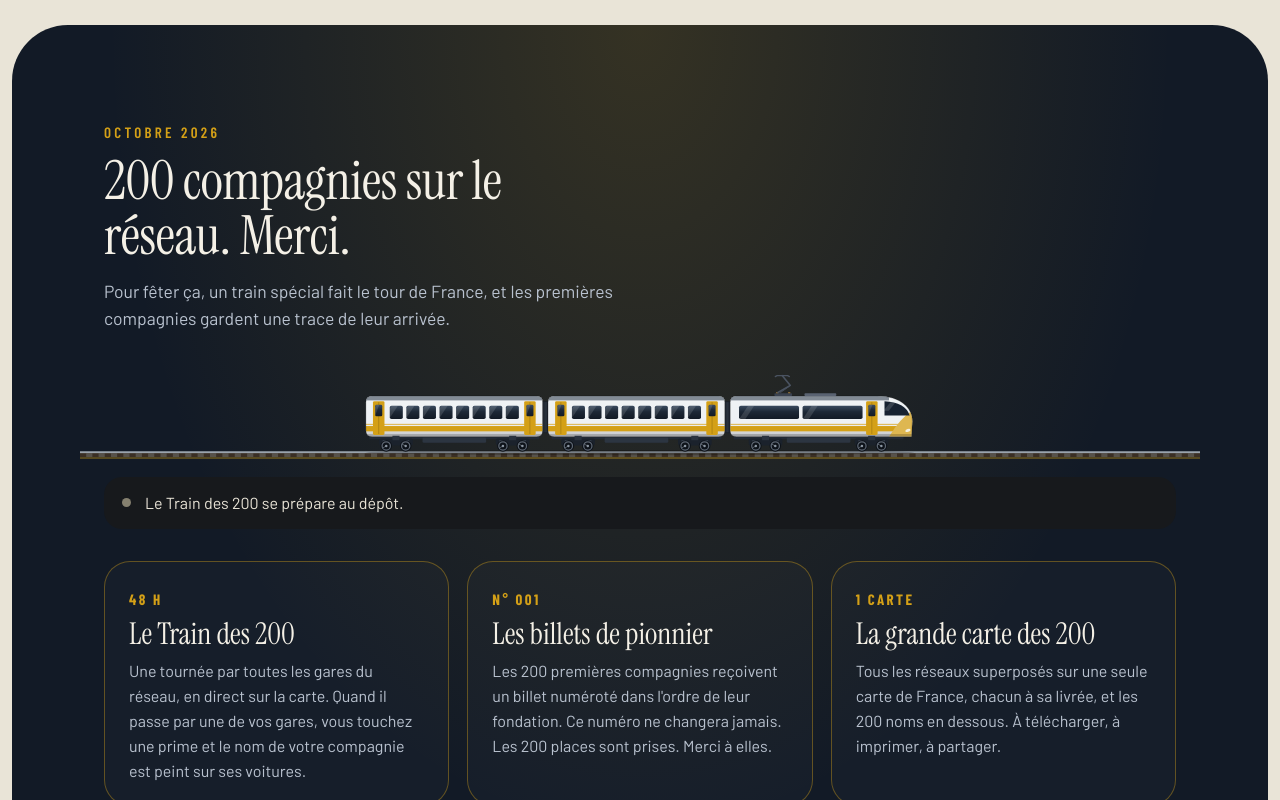
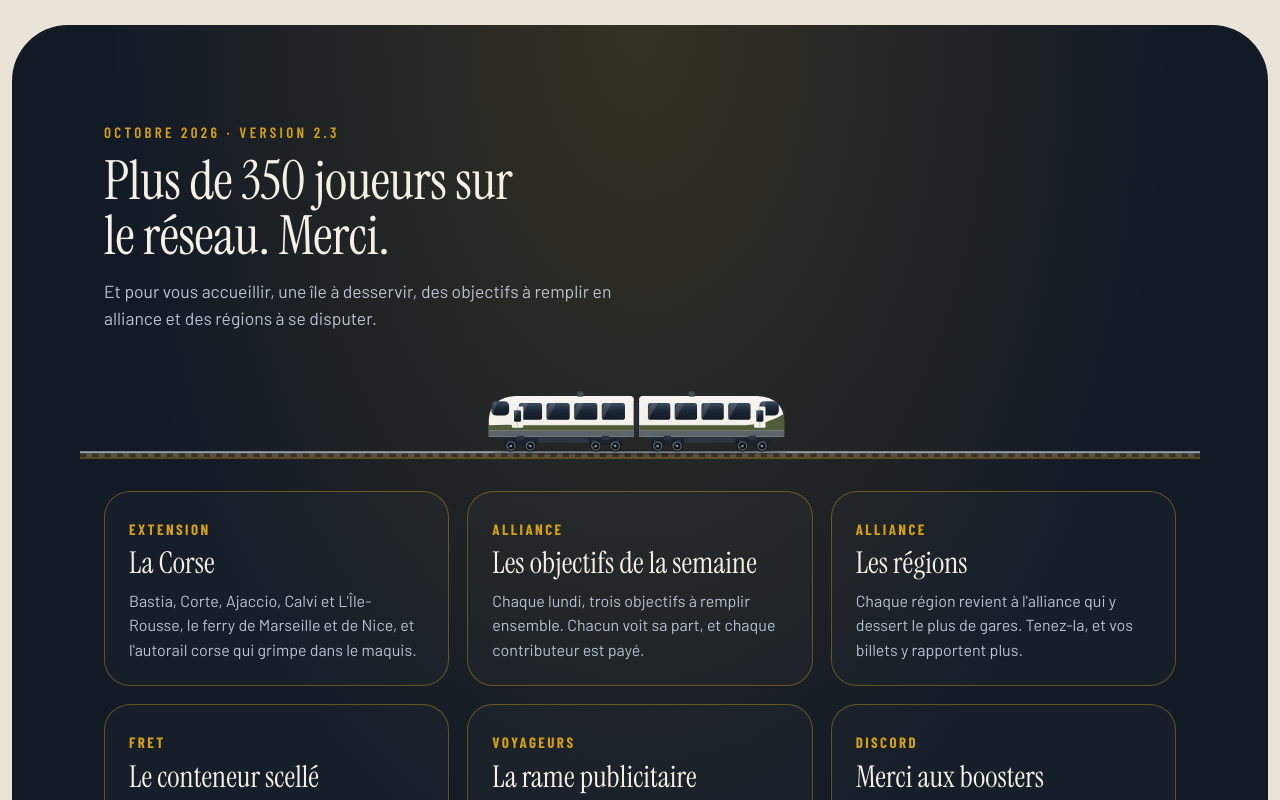
Before and after one commit to skylaize/train-company-frontend, a React (Vite) app: page / in a window 1280 px wide. Shown: the part 1120-1920 px from the top of the page. Built offline with nearby package versions, Linux system fonts and the light colour scheme; no server answers.

Commit message:
PATCH V2.3 : page d'accueil, 350 joueurs et nouveautés de la 2.3

```diff
--- a/index.html
+++ b/index.html
@@ -6,9 +6,9 @@
   <title>Réseau — Compagnie ferroviaire</title>
 
   <!-- Aperçu enrichi pour Discord, Twitter, WhatsApp, etc. -->
-  <meta property="og:title" content="Réseau — 200 compagnies sur le réseau" />
-  <meta property="og:description" content="Le jeu de gestion ferroviaire gratuit dans le navigateur. Pour fêter les 200 compagnies, le Train des 200 fait le tour de France : fondez la vôtre." />
-  <meta property="og:image" content="https://compagnie.skhost.fr/og-image.png?v=5" />
+  <meta property="og:title" content="Réseau — 350 joueurs sur le réseau" />
+  <meta property="og:description" content="Le jeu de gestion ferroviaire gratuit dans le navigateur. Plus de 350 joueurs, et du nouveau : la Corse, les régions d'alliance et les objectifs de la semaine. Fondez votre compagnie." />
+  <meta property="og:image" content="https://compagnie.skhost.fr/og-image.png?v=6" />
   <meta property="og:url" content="https://compagnie.skhost.fr" />
   <meta property="og:type" content="website" />
   <meta name="theme-color" content="#e9e4d7" />
@@ -25,9 +25,9 @@
   <meta name="apple-mobile-web-app-status-bar-style" content="black-translucent" />
 
   <meta name="twitter:card" content="summary_large_image" />
-  <meta name="twitter:title" content="Réseau — 200 compagnies sur le réseau" />
-  <meta name="twitter:description" content="Le jeu de gestion ferroviaire gratuit. Le Train des 200 fait le tour de France : fondez votre compagnie." />
-  <meta name="twitter:image" content="https://compagnie.skhost.fr/og-image.png?v=5" />
+  <meta name="twitter:title" content="Réseau — 350 joueurs sur le réseau" />
+  <meta name="twitter:description" content="Le jeu de gestion ferroviaire gratuit. Plus de 350 joueurs : fondez votre compagnie." />
+  <meta name="twitter:image" content="https://compagnie.skhost.fr/og-image.png?v=6" />
 
   <link rel="preconnect" href="https://fonts.googleapis.com">
   <link href="https://fonts.googleapis.com/css2?family=Bitter:wght@500;600;700&family=Work+Sans:wght@400;500;600&family=Space+Mono:wght@400;700&family=Barlow:wght@400;500;600&family=Barlow+Condensed:wght@400;500;600;700&family=Instrument+Serif:ital@0;1&display=swap" rel="stylesheet">
--- a/src/pages/LandingPage.tsx
+++ b/src/pages/LandingPage.tsx
@@ -9,41 +9,6 @@ import { api } from "../api/client";
 import "./landing.css";
 import { LandingCab } from "../components/LandingCab";
 import { TrainPicture } from "../components/TrainPicture";
-import { train200State, TRAIN200_GOLD, Train200Data } from "../components/Train200";
-
-/* 2.1.2 : la fête des 200 — ce que renvoie /celebration, sans compte */
-interface Celebration {
-  pioneers: { taken: number; total: number };
-  train: { startsAt: string; endsAt: string; route: { station: string; at: string }[]; painted: number } | null;
-}
-
-function whenFr(iso: string) {
-  const d = new Date(iso);
-  return `${d.toLocaleDateString("fr-FR", { weekday: "long", day: "numeric", month: "long" })} à ${d.getHours()} h${d.getMinutes() ? String(d.getMinutes()).padStart(2, "0") : ""}`;
-}
-
-/* le panneau du Train des 200 : où il est, à la minute */
-function Train200Board({ c, now }: { c: Celebration | null; now: number }) {
-  const data: Train200Data | null = c?.train ? { exists: true, route: c.train.route } : null;
-  const st = train200State(data, now);
-  let line = "Le Train des 200 se prépare au dépôt.";
-  if (st && c?.train) {
-    if (st.phase === "attente") line = `Départ de ${st.from.station} ${whenFr(st.from.at)}.`;
-    else if (st.phase === "route") line = `En ce moment entre ${st.from.station} et ${st.to.station}. Gare ${Math.min(st.passed, st.total)} sur ${st.total}, ${c.train.painted} compagnies déjà peintes sur ses voitures.`;
-    else line = `Arrivé à ${st.to.station} après 48 h de tournée, avec ${c.train.painted} compagnies sur ses voitures.`;
-  }
-  return (
-    <div className="lp-200-board" aria-live="polite">
-      <span className="lp-200-dot" data-live={st?.phase === "route" ? "1" : undefined} aria-hidden="true" />
-      <span>{line}</span>
-      {st && st.phase !== "attente" && (
-        <span className="lp-200-bar" aria-hidden="true">
-          <span style={{ width: `${st.progress * 100}%` }} />
-        </span>
-      )}
-    </div>
-  );
-}
 
 /* ============================================================
    Page d'accueil (2.0, refaite) — le papier imprimé reste, mais la page
@@ -262,10 +227,19 @@ function StationClock({ now }: { now: Date }) {
   );
 }
 
+/* 2.3 : les nouveautés, sur la section du haut */
+const NOUVEAU_23 = [
+  { k: "Extension", t: "La Corse", b: "Bastia, Corte, Ajaccio, Calvi et L'Île-Rousse, le ferry de Marseille et de Nice, et l'autorail corse qui grimpe dans le maquis." },
+  { k: "Alliance", t: "Les objectifs de la semaine", b: "Chaque lundi, trois objectifs à remplir ensemble. Chacun voit sa part, et chaque contributeur est payé." },
+  { k: "Alliance", t: "Les régions", b: "Chaque région revient à l'alliance qui y dessert le plus de gares. Tenez-la, et vos billets y rapportent plus." },
+  { k: "Fret", t: "Le conteneur scellé", b: "Un contrat au contenu inconnu, payé au prix fort. On l'ouvre à l'arrivée : un trésor, ou des ennuis." },
+  { k: "Voyageurs", t: "La rame publicitaire", b: "Une marque loue votre rame pour une semaine et paie d'avance. Mais gare au scandale." },
+  { k: "Discord", t: "Merci aux boosters", b: "Boostez le serveur Discord : badge, livrée Nitro et emblème du cristal pour votre compagnie." },
+];
+
 export default function LandingPage() {
   const navigate = useNavigate();
   const [stats, setStats] = useState<NetworkStats | null>(null);
-  const [fete, setFete] = useState<Celebration | null>(null);
   const [now, setNow] = useState(() => new Date());
   const [ville, setVille] = useState(VILLES[0]);
   const stampRef = useRef<SVGSVGElement | null>(null);
@@ -281,8 +255,6 @@ export default function LandingPage() {
       try {
         const { data } = await api.get("/network/stats");
         if (data && typeof data.activeCompanies === "number") setStats(data);
-        const { data: f } = await api.get("/celebration").catch(() => ({ data: null }));
-        if (f?.pioneers) setFete(f);
       } catch {
         // vitrine publique : si le backend dort, le panneau reste en attente
       }
@@ -335,7 +307,7 @@ export default function LandingPage() {
             <b>Réseau</b>
           </a>
           <nav className="lp-nav" aria-label="Sections">
-            <a href="#les-200">Les 200</a>
+            <a href="#nouveau">Nouveau</a>
             <a href="#nouveautes">La 2.0</a>
             <a href="#exploiter">Le jeu</a>
             <a href="#direct">En continu</a>
@@ -357,7 +329,7 @@ export default function LandingPage() {
       <section className="lp-hero" id="haut">
         <div className="lp-wrap lp-hero-grid">
           <div className="lp-hero-text">
-            <p className="lp-kicker">200 compagnies sur le réseau · jeu de gestion ferroviaire dans le navigateur</p>
+            <p className="lp-kicker">Plus de 350 joueurs sur le réseau · jeu de gestion ferroviaire dans le navigateur</p>
             <h1>Vos trains roulent même quand vous dormez.</h1>
             <p className="lp-lede">
               Tracez vos lignes, achetez vos rames, négociez le fret. Chaque mois, une nouvelle saison vous oppose à des
@@ -409,45 +381,25 @@ export default function LandingPage() {
         </div>
       </section>
 
-      {/* ---------- 2.1.2 : la fête des 200 ---------- */}
-      <section id="les-200" className="lp-200-sec">
+      {/* ---------- 2.3 : 350 joueurs, et ce qui arrive avec eux ---------- */}
+      <section id="nouveau" className="lp-200-sec">
         <div className="lp-wrap">
-          <p className="lp-200-kicker">Octobre 2026</p>
-          <h2 className="lp-h2">200 compagnies sur le réseau. Merci.</h2>
+          <p className="lp-200-kicker">Octobre 2026 · version 2.3</p>
+          <h2 className="lp-h2">Plus de 350 joueurs sur le réseau. Merci.</h2>
           <p className="lp-sub">
-            Pour fêter ça, un train spécial fait le tour de France, et les premières compagnies gardent une trace de leur arrivée.
+            Et pour vous accueillir, une île à desservir, des objectifs à remplir en alliance et des régions à se disputer.
           </p>
           <div className="lp-200-train" aria-hidden="true">
-            <TrainPicture model="STANDARD" livery={TRAIN200_GOLD} height={84} align="center" label="Train des 200" />
+            <TrainPicture model="AUTORAIL_CORSE" livery="#4f5d3a" height={84} align="center" label="Autorail corse" />
           </div>
-          <Train200Board c={fete} now={now.getTime()} />
           <div className="lp-200-grid">
-            <article className="lp-200-card">
-              <span className="lp-200-num">48 h</span>
-              <h3>Le Train des 200</h3>
-              <p>
-                Une tournée par toutes les gares du réseau, en direct sur la carte. Quand il passe par une de vos gares, vous
-                touchez une prime et le nom de votre compagnie est peint sur ses voitures.
-              </p>
-            </article>
-            <article className="lp-200-card">
-              <span className="lp-200-num">n° 001</span>
-              <h3>Les billets de pionnier</h3>
-              <p>
-                Les 200 premières compagnies reçoivent un billet numéroté dans l'ordre de leur fondation. Ce numéro ne changera
-                jamais. {fete && fete.pioneers.taken < fete.pioneers.total
-                    ? `Il reste ${fete.pioneers.total - fete.pioneers.taken} place${fete.pioneers.total - fete.pioneers.taken > 1 ? "s" : ""} : fondez votre compagnie maintenant et recevez le vôtre.`
-                    : "Les 200 places sont prises. Merci à elles."}
-              </p>
-            </article>
-            <article className="lp-200-card">
-              <span className="lp-200-num">1 carte</span>
-              <h3>La grande carte des 200</h3>
-              <p>
-                Tous les réseaux superposés sur une seule carte de France, chacun à sa livrée, et les 200 noms en dessous. À
-                télécharger, à imprimer, à partager.
-              </p>
-            </article>
+            {NOUVEAU_23.map((n) => (
+              <article className="lp-200-card" key={n.t}>
+                <span className="lp-200-num">{n.k}</span>
+                <h3>{n.t}</h3>
+                <p>{n.b}</p>
+              </article>
+            ))}
           </div>
           <div className="lp-cta">
             <button className="lp-btn gold" onClick={register}>
```
Also changed, not shown: public/og-image.png.
